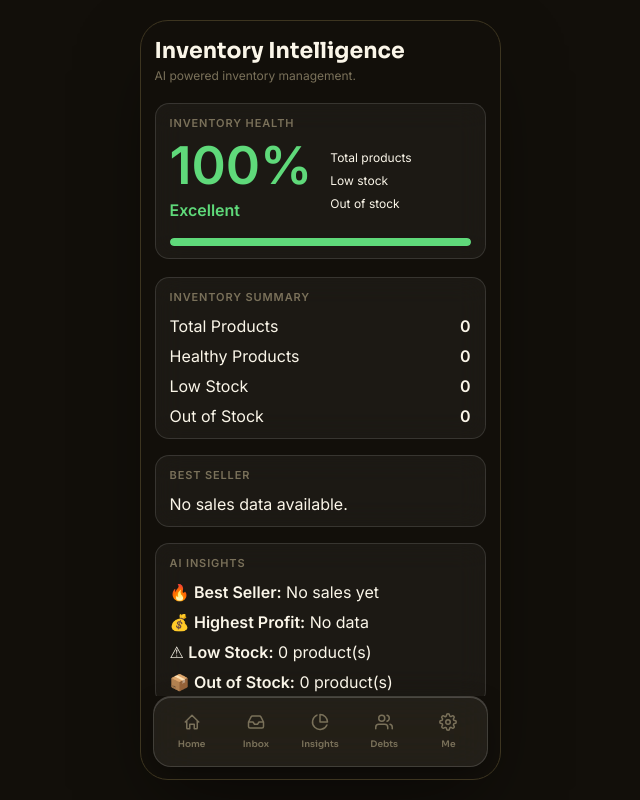
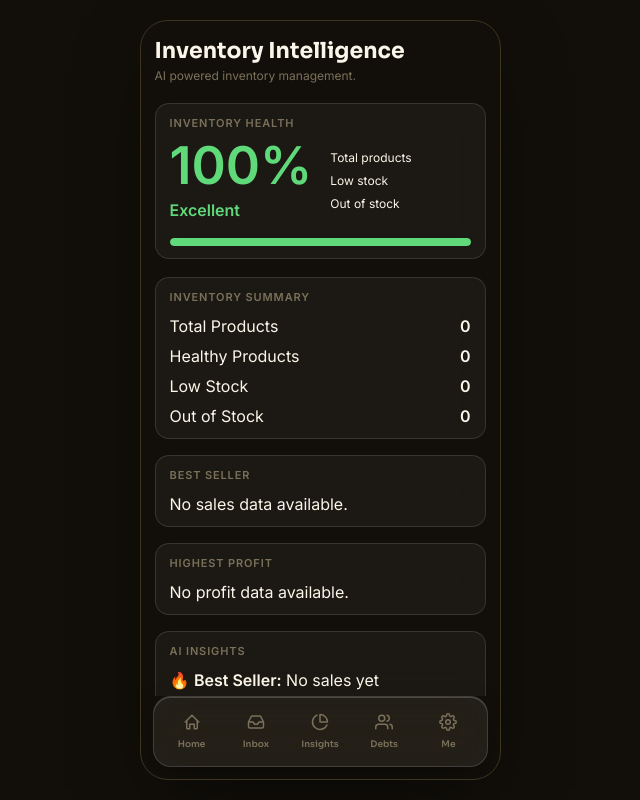
Before and after one commit to bred9702-svg/Duka-app-fin, a React (Vite) app: page /inventory in a window 1280 px wide. Shown: the whole page, without its empty margins (320-960 px from the left). Built offline with nearby package versions, Linux system fonts and the light colour scheme; no server answers; the database is empty.

Commit message:
Add HighestProfitCard to InventoryInsightsScreen

```diff
--- a/src/screens/InventoryInsightsScreen.jsx
+++ b/src/screens/InventoryInsightsScreen.jsx
@@ -1,3 +1,4 @@
+import HighestProfitCard from '../components/inventory/HighestProfitCard'
 import BestSellersCard from '../components/inventory/BestSellersCard'
 import RecommendationCard from '../components/inventory/RecommendationCard'
 import InventorySummaryCard from '../components/inventory/InventorySummaryCard'
@@ -64,6 +65,9 @@ export default function InventoryInsightsScreen() {
       <BestSellersCard
     bestSeller={bestSeller}
 />
+      <HighestProfitCard
+    highestProfit={highestProfit}
+/>
 
 <AIInsightsCard
   bestSeller={bestSeller}
```
